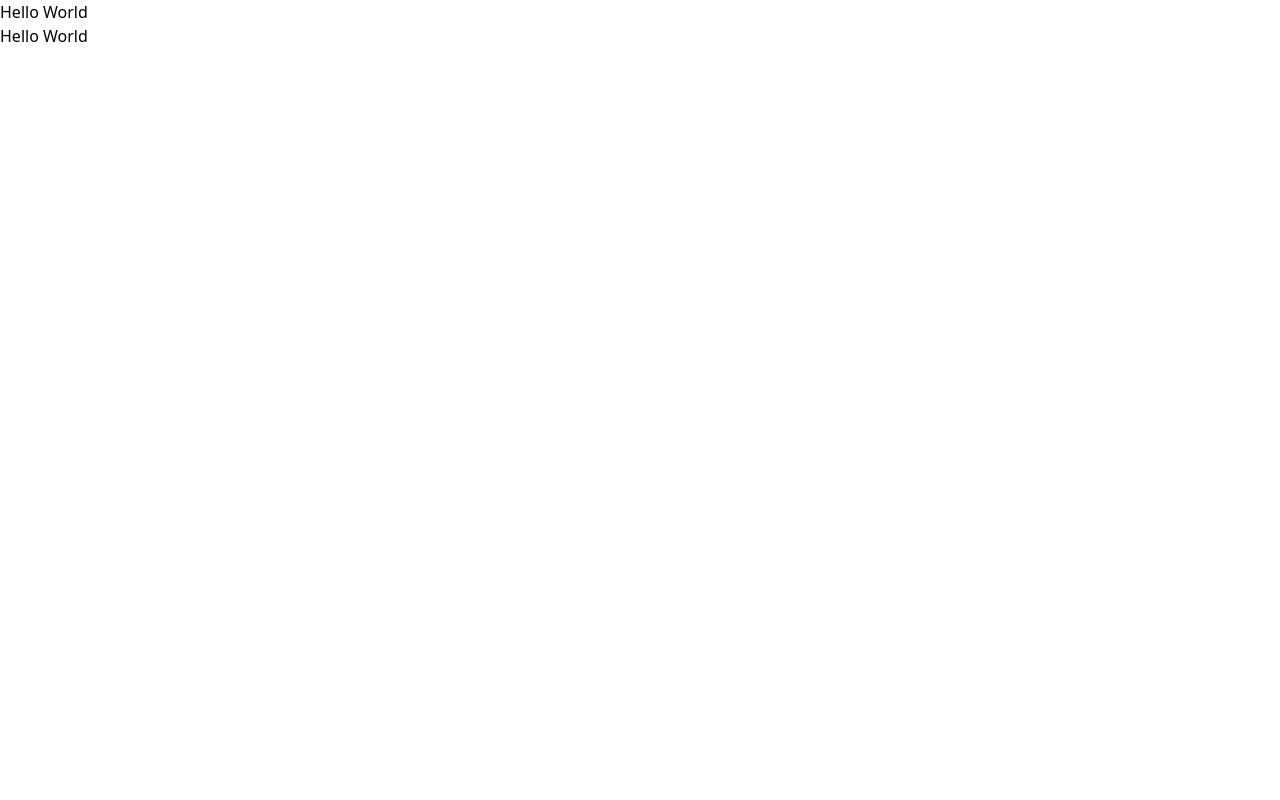
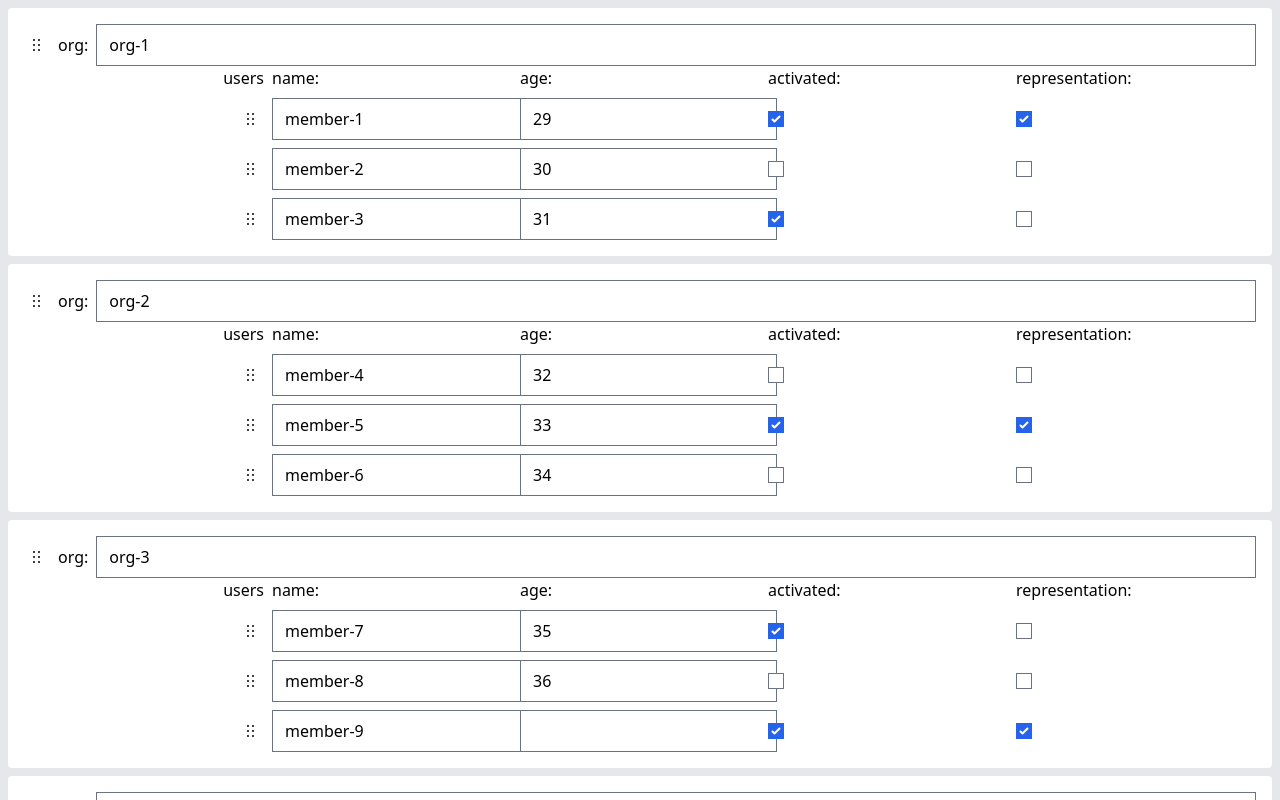
Before and after one commit to thomaszdxsn/react-medium-exercise, a React (Vite) app: page / in a window 1280 px wide. Built offline with nearby package versions, Linux system fonts and the light colour scheme.

Commit message:
:sparkles: render form from data

```diff
--- a/package.json
+++ b/package.json
@@ -19,6 +19,7 @@
   },
   "devDependencies": {
     "@playwright/test": "^1.19.2",
+    "@tailwindcss/forms": "^0.5.0",
     "@types/jest": "^27.4.1",
     "@types/node": "*",
     "@types/react": "^17.0.33",
--- a/src/App.tsx
+++ b/src/App.tsx
@@ -1,17 +1,38 @@
-import { useState } from "react";
-import logo from "./logo.svg";
+import { useForm, FormProvider, useFieldArray } from "react-hook-form";
+import OrganizationCard from "./components/OrganizationCard";
+import { initFormData, useFormContext } from "./models";
+import type { Member, Organization, FormValues } from "./interfaces";
+
+import orgData from "./data/orgs.json";
+import memberData from "./data/members.json";
+
 import "./App.css";
-import MemberFieldSet from "./components/MemberFieldSet";
-import OrganizationCard from "./components/OrganizationCard";
+
+const defaultValues = initFormData({
+  orgs: orgData.map((org) => ({
+    ...org,
+    members: org.members ?? [],
+  })) as Organization[],
+  members: memberData as Member[],
+});
+
+function CardContainer() {
+  const { control } = useFormContext();
+  const { fields } = useFieldArray({ control, name: "orgs" });
+  const cards = fields.map((field, index) => (
+    <OrganizationCard key={field.id} name={`orgs.${index}`} />
+  ));
+  return <div className="flex flex-col gap-2">{cards}</div>;
+}
 
 function App() {
-  const [count, setCount] = useState(0);
-
+  const methods = useForm<FormValues>({ defaultValues });
   return (
-    <>
-      <OrganizationCard />
-      <MemberFieldSet />
-    </>
+    <FormProvider {...methods}>
+      <main className="p-2 h-screen bg-gray-200 overflow-y-scroll">
+        <CardContainer />
+      </main>
+    </FormProvider>
   );
 }
 
--- /dev/null
+++ b/src/components/DragHandle.tsx
@@ -0,0 +1,30 @@
+export function DragHandleIcon() {
+  return (
+    <svg width="18" height="22">
+      <defs>
+        <circle cx="1" cy="1" r="1" id="dot" />
+      </defs>
+
+      <use xlinkHref="#dot" x="5" y="5" />
+      <use xlinkHref="#dot" x="10" y="5" />
+      <use xlinkHref="#dot" x="5" y="10" />
+      <use xlinkHref="#dot" x="10" y="10" />
+      <use xlinkHref="#dot" x="5" y="15" />
+      <use xlinkHref="#dot" x="10" y="15" />
+    </svg>
+  );
+}
+
+function DragHandle(props: { className?: string }) {
+  const className = [
+    "grid place-content-center p-1 rounded hover:bg-gray-100",
+    props.className ?? "",
+  ].join(" ");
+  return (
+    <button className={className}>
+      <DragHandleIcon />
+    </button>
+  );
+}
+
+export default DragHandle;
--- a/src/components/MemberFieldSet.tsx
+++ b/src/components/MemberFieldSet.tsx
@@ -1,9 +1,23 @@
 import React from "react";
+import { useFormContext } from "../models";
+import DragHandle from "./DragHandle";
 
-interface Props {}
+interface Props {
+  className?: string;
+  name: `orgs.${number}.members.${number}`;
+}
 
-const MemberFieldSet: React.FC<Props> = () => {
-  return <div>Hello World</div>;
+const MemberFieldSet: React.FC<Props> = ({ className, name }) => {
+  const { register } = useFormContext();
+  return (
+    <div className={className}>
+      <DragHandle className="justify-self-end" />
+      <input type="text" {...register(`${name}.name`, { required: true })} />
+      <input type="number" {...register(`${name}.age`)} />
+      <input type="checkbox" {...register(`${name}.activated`)} />
+      <input type="checkbox" {...register(`${name}.representation`)} />
+    </div>
+  );
 };
 
 export default MemberFieldSet;
--- a/src/components/OrganizationCard.tsx
+++ b/src/components/OrganizationCard.tsx
@@ -1,9 +1,67 @@
-import { React } from "react";
+import React from "react";
+import { useFieldArray } from "react-hook-form";
+import { useFormContext } from "../models";
+import DragHandle from "./DragHandle";
+import MemberFieldSet from "./MemberFieldSet";
 
-interface Props {}
+interface CardProps {
+  name: `orgs.${number}`;
+}
 
-const OrganizationCard: React.FC<Props> = () => {
-  return <div>Hello World</div>;
+interface MembersContainerProps {
+  name: `${CardProps["name"]}.members`;
+  className?: string;
+}
+
+const MembersContainer: React.FC<MembersContainerProps> = ({
+  name,
+  className,
+}) => {
+  const { control } = useFormContext();
+  const { fields } = useFieldArray({ control, name: name });
+
+  return (
+    <>
+      {fields.map((field, index) => (
+        <MemberFieldSet
+          key={field.id}
+          className={className}
+          name={`${name}.${index}`}
+        />
+      ))}
+    </>
+  );
+};
+
+const OrganizationCard: React.FC<CardProps> = ({ name }) => {
+  const { register } = useFormContext();
+  const rowClassName =
+    "grid grid-cols-5 gap-2 justify-items-start items-center";
+  return (
+    <div className="bg-white p-4 rounded min-h-[200px]">
+      <div className="flex gap-2">
+        <DragHandle />
+        <label className="flex gap-2 items-baseline w-full">
+          org:
+          <input
+            type="text"
+            className="w-full"
+            {...register(`${name}.name`, { required: true })}
+          />
+        </label>
+      </div>
+      <div className="flex flex-col gap-2">
+        <div className={rowClassName}>
+          <span className="justify-self-end">users</span>
+          <span>name:</span>
+          <span>age:</span>
+          <span>activated:</span>
+          <span>representation:</span>
+        </div>
+        <MembersContainer name={`${name}.members`} className={rowClassName} />
+      </div>
+    </div>
+  );
 };
 
 export default OrganizationCard;
--- a/src/data/members.json
+++ b/src/data/members.json
@@ -174,4 +174,4 @@
     "age": 58,
     "status": "inactivated"
   }
-]8
+]
--- a/src/interfaces.ts
+++ b/src/interfaces.ts
@@ -1,7 +1,7 @@
 export interface Member {
   name: string;
   id: string;
-  age: number;
+  age?: number;
   status: "activated" | "inactivated";
 }
 
@@ -23,7 +23,7 @@ export interface TreeItem<T> {
 
 interface FormMemberField {
   name: string;
-  age: number;
+  age?: number;
   activated: boolean;
   representation: boolean;
 }
--- a/src/models.ts
+++ b/src/models.ts
@@ -1,4 +1,5 @@
 import type { TreeItem, Organization, Member, FormValues } from "./interfaces";
+import { useFormContext as originUseFormContext } from "react-hook-form";
 
 interface TreeNodeLike {
   id: string;
@@ -9,6 +10,8 @@ interface DomainData {
   orgs: Organization[];
   members: Member[];
 }
+
+export const useFormContext = () => originUseFormContext<FormValues>();
 
 export function buildTree<T extends TreeNodeLike>(items: T[]): TreeItem<T>[] {
   const roots: TreeItem<T>[] = [];
@@ -58,15 +61,20 @@ export function sortTreeArrayByDfs<T extends TreeNodeLike>(items: T[]) {
 
 export function initFormData(
   { orgs, members }: DomainData,
-  sortByDfs = true
+  sortByDfs = true,
+  ignoreNotExistsMember = true
 ): FormValues {
   const memberMap = new Map(members.map((member) => [member.id, member]));
 
-  const result = orgs.map((org) => ({
+  const result = orgs.map((org) => {
+    const members = ignoreNotExistsMember
+      ? org.members.filter((m) => memberMap.has(m))
+      : org.members;
+    return {
       id: org.id,
       name: org.name,
       parent: org.parent,
-    members: org.members.map((memberId) => {
+      members: members.map((memberId) => {
         const member = memberMap.get(memberId);
         if (!member) {
           throw new Error("member is not exists");
@@ -78,7 +86,8 @@ export function initFormData(
           representation: org.representation === memberId,
         };
       }),
-  }));
+    };
+  });
   return { orgs: sortByDfs ? sortTreeArrayByDfs(result) : result };
 }
 
--- a/tailwind.config.js
+++ b/tailwind.config.js
@@ -3,5 +3,5 @@ module.exports = {
   theme: {
     extend: {},
   },
-  plugins: [],
+  plugins: [require("@tailwindcss/forms")],
 };
```
Also changed, not shown: 1 other file (tests, documents, lock files or other folders). Lines whose indentation alone changed are shown as unchanged.
